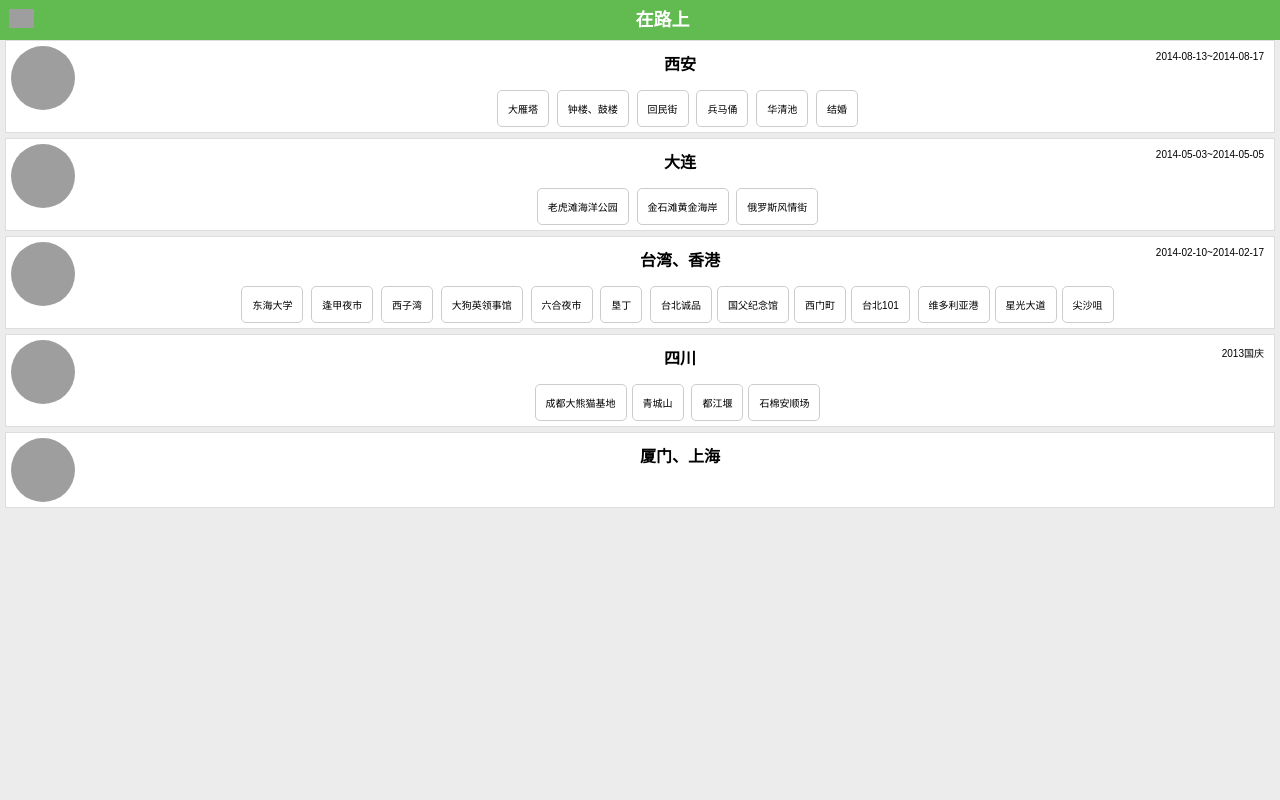
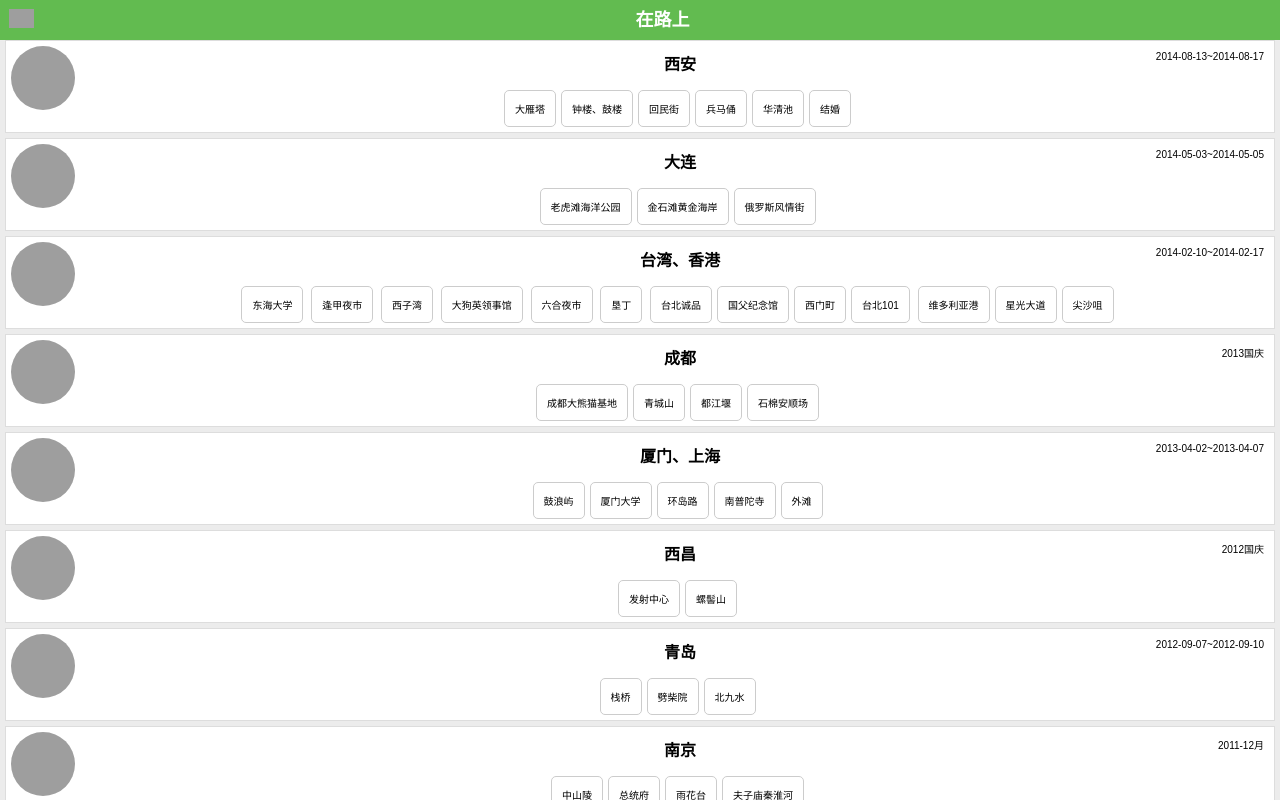
Before and after one commit to lilyImage/lilyImage.github.io, a plain HTML site: page ontheway/index.html in a window 1280 px wide. Drawn offline with nearby package versions, Linux system fonts and the light colour scheme; grey boxes are pictures that could not be loaded.

Commit message:
增加去过的地方
增加去过的地方

```diff
--- a/ontheway/index.html
+++ b/ontheway/index.html
@@ -29,12 +29,7 @@
                           <img src="http://p9.qhimg.com/dr/120_120_/t0156a4bcd5d39477f9.jpg" />
                           <div class="location">
                               <div><h3>西安</h3><p class="time">2014-08-13~2014-08-17</p></div>
-                              <span>大雁塔</span>
-                              <span>钟楼、鼓楼</span>
-                              <span>回民街</span>
-                              <span>兵马俑</span>
-                              <span>华清池</span>
-                              <span>结婚</span>
+                              <span>大雁塔</span><span>钟楼、鼓楼</span><span>回民街</span><span>兵马俑</span><span>华清池</span><span>结婚</span>
                           </div>
                       </a>
                   </li>
@@ -44,9 +39,7 @@
                           <div class="location">
                               <div><h3>大连</h3><p class="time">2014-05-03~2014-05-05</p>
                               </div>
-                              <span>老虎滩海洋公园</span>
-                              <span>金石滩黄金海岸</span>
-                              <span>俄罗斯风情街</span>
+                              <span>老虎滩海洋公园</span><span>金石滩黄金海岸</span><span>俄罗斯风情街</span>
                           </div>
                       </a>
                   </li>
@@ -70,17 +63,51 @@
                       <a href="#page2" data-type="chengdu">
                           <img src="http://p5.qhimg.com/t01f83a19dc696e8f32.jpg">
                           <div class="location">
-                              <div><h3>四川</h3><p class="time">2013国庆</p></div>
-                              <span>成都大熊猫基地</span><span>青城山</span>
-                              <span>都江堰</span><span>石棉安顺场</span>
+                              <div><h3>成都</h3><p class="time">2013国庆</p></div>
+                              <span>成都大熊猫基地</span><span>青城山</span><span>都江堰</span><span>石棉安顺场</span>
                           </div>
                       </a>
                   </li>
                   <li>
                       <a href="#page2" data-type="xiamen">
-                          <img src="http://p4.qhimg.com/d/inn/05bb78fd/630098d8jw1e3hgdicju1j.jpg">
-                          <div class="location"><h3>厦门、上海</h3><p class="time"></p></div>
+                          <img src="http://p4.qhimg.com/d/inn/05bb78fd/630098d8jw1e3hgdicju1j.jpg" />
+                          <div class="location"><h3>厦门、上海</h3><p class="time">2013-04-02~2013-04-07</p>
+                             <span>鼓浪屿</span><span>厦门大学</span><span>环岛路</span><span>南普陀寺</span><span>外滩</span>
+                           </div>
                       </a>
+                  </li>
+                  <li>
+                    <a href="#page2" data-type="xichang">
+                        <img src="http://p0.qhimg.com/d/inn/14cd9b14/intf.png" />
+                        <div class="location">
+                            <h3>西昌</h3><p class="time">2012国庆</p>
+                            <span>发射中心</span><span>螺髻山</span>
+                        </div>
+                    </a>
+                  </li>
+                  <li>
+                    <a href="#page2" data-type="qingdao">
+                      <img src="http://p6.qhimg.com/d/inn/d5d31248/3.jpg" />
+                      <div class="location">
+                        <h3>青岛</h3><p class="time">2012-09-07~2012-09-10</p>
+                        <span>栈桥</span><span>劈柴院</span><span>北九水</span>
+                      </div>
+                    </a>
+                  </li>
+                  <li>
+                    <a href="#page2" data-type="nanjing">
+                      <img src="http://p2.qhimg.com/t0130d9935034a5e5d9.jpg" />
+                      <div class="location">
+                          <h3>南京</h3><p class="time">2011-12月</p>
+                          <span>中山陵</span><span>总统府</span><span>雨花台</span><span>夫子庙秦淮河</span>
+                      </div>
+                    </a>
+                  </li>
+                  <li>
+                    <div class="location">
+                        <h3>其他</h3>
+                        <span>北戴河</span><span>云台山</span><span>天津</span><span>白洋淀、狼牙山</span><span>昆明</span><span>海南</span><span>九寨沟、黄龙</span><span>重庆</span>
+                    </div>
                   </li>
               </ul>
           </section>
```
